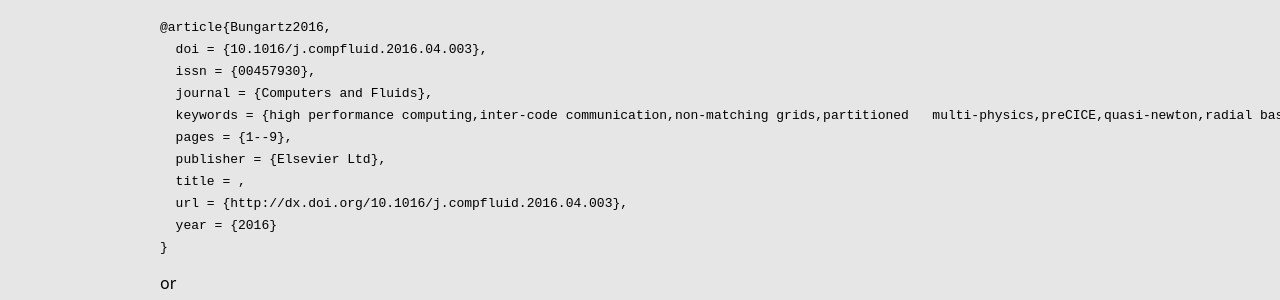
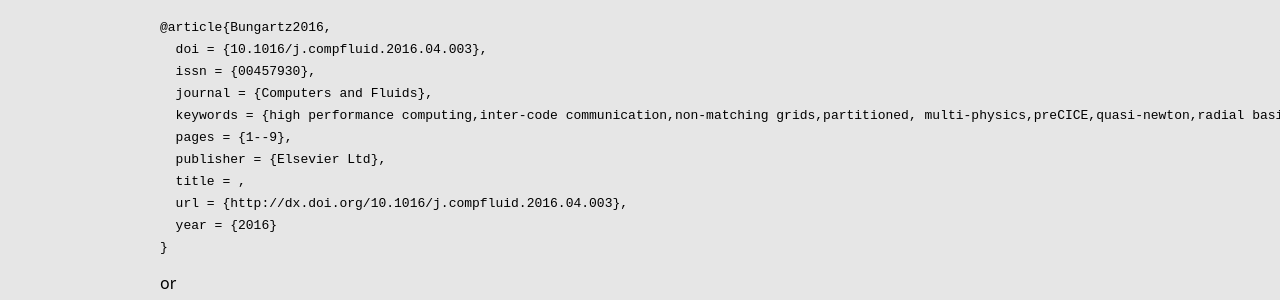
Before and after one commit to precice/precice.github.io_old, a Jekyll site: the page built from index.md, in a window 1280 px wide. Shown: the part 1313-1613 px from the top of the page. Built offline with Jekyll 4.4.1, drawn with Linux system fonts in a browser that asks for light colours.

```diff
--- a/index.md
+++ b/index.md
@@ -53,7 +53,7 @@ Please cite preCICE when using it to produce your publications. Use either:
       doi = {10.1016/j.compfluid.2016.04.003},
       issn = {00457930},
       journal = {Computers and Fluids},
-      keywords = {high performance computing,inter-code communication,non-matching grids,partitioned   multi-physics,preCICE,quasi-newton,radial basis functions,strong coupling},
+      keywords = {high performance computing,inter-code communication,non-matching grids,partitioned, multi-physics,preCICE,quasi-newton,radial basis functions,strong coupling},
       pages = {1--9},
       publisher = {Elsevier Ltd},
       title = {{preCICE - A Fully Parallel Library for Multi-Physics Surface Coupling}},
```
